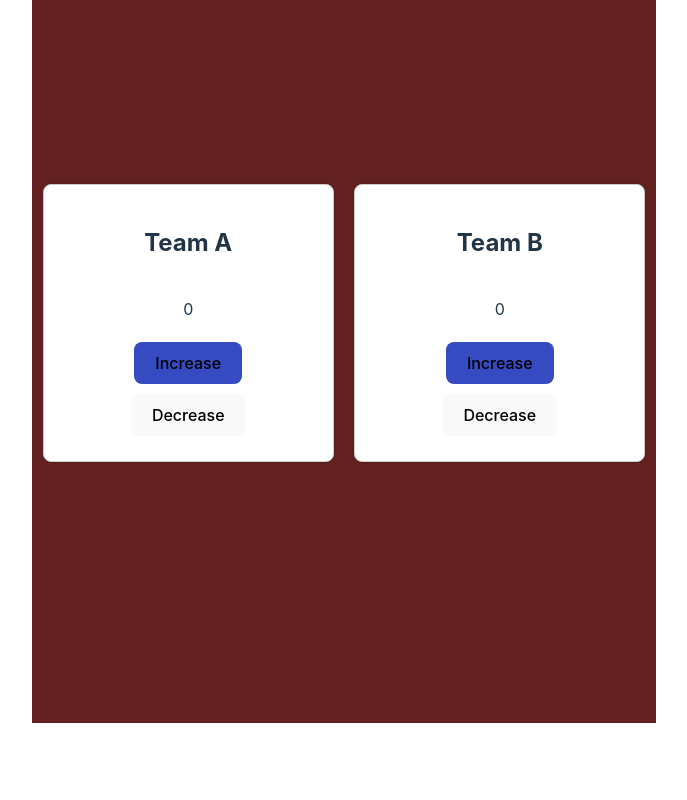
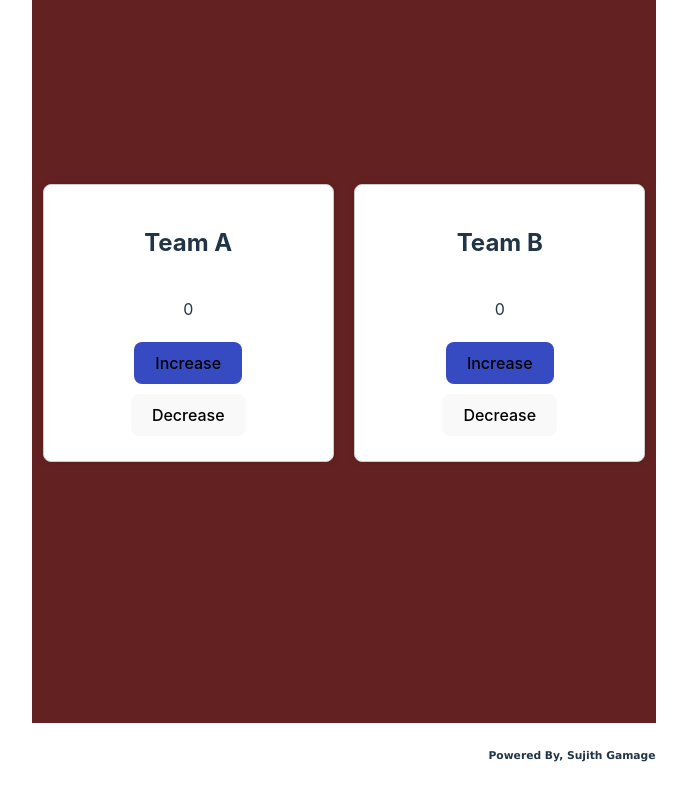
Before and after one commit to sujithkpg/react-app, a React (Vite) app: page / in a window 1280 px wide. Shown: the part 234-1034 px from the top of the page, without its empty margins (296-983 px from the left). Before the commit the page ends 989 px from the top, so only its background shows below. Built offline with nearby package versions, Linux system fonts and the light colour scheme.

Commit message:
score board initial commit

```diff
--- a/src/App.css
+++ b/src/App.css
@@ -82,3 +82,15 @@
   font-size: 16px;
   cursor: pointer;
 }
+
+.foter-title{
+  text-align: right;
+  text-shadow: #4e1b1b;
+  font-family: 'Lucida Sans';
+}
+.foter-title:hover{
+ color: blue;
+}
+.foter-title::after{
+  color: rgb(216, 33, 70);
+ }
--- a/src/App.tsx
+++ b/src/App.tsx
@@ -1,6 +1,7 @@
 
 import './App.css'
 import Counter from './component/CounterProps';
+import MyComponent from './MyComponent';
 
 function App() {
 
@@ -17,6 +18,7 @@ function App() {
         <Counter team="Team B" />
       </div>
     </div>
+    <MyComponent name='Sujith Gamage'>{}</MyComponent>
      </>
   )
 }
--- a/src/MyComponent.tsx
+++ b/src/MyComponent.tsx
@@ -9,7 +9,7 @@ interface MyComponentProps {
 const MyComponent: React.FC<MyComponentProps> = ({ name }) => {
   return (
     <div>
-      <h1>Hello, {name}!</h1>
+      <h6 className='foter-title'>Powered By, {name}</h6>
     </div>
   );
 };
```
